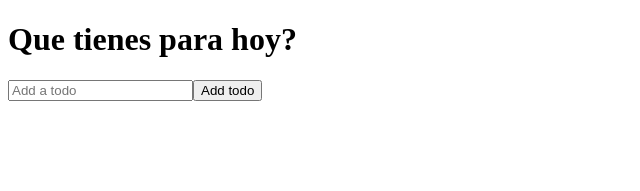
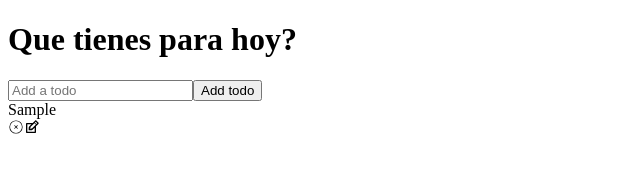
Before and after one commit to Luisdxvid/todo-list, a React (Create React App) app: page / in a window 1280 px wide. Both pictures are taken after typing "Sample" into the empty fields and a click on the button "Add todo". Shown: the top 191 px of the page, without its empty margins (0-640 px from the left). Built offline with nearby package versions, Linux system fonts and the light colour scheme.

Commit message:
Adding icons to remove and edit

```diff
--- a/src/components/Todo.js
+++ b/src/components/Todo.js
@@ -1,8 +1,9 @@
 import React, { useState } from "react";
 import TodoForm from "./TodoForm";
-import { RiCloseCircleLine } from "react-icons/ri";
+import { CiCircleRemove } from "react-icons/ci";
+import { TiEdit } from "react-icons/ti";
 
-function Todo() {
+function Todo({ todos, completeTodo }) {
   const [edit, setEdit] = useState({
     id: null,
     value: "",
@@ -17,8 +18,11 @@ function Todo() {
         {todo.text}
       </div>
       <div className="icons">
-        <AiOutlineCloseCircle />
-        <TiEdit />
+        <CiCircleRemove
+          onClick={() => removeTodo(todo.id)}
+          className="delete-icon"
+        />
+        <TiEdit onClick={() => removeTodo(todo.id)} className="delete-icon" />
       </div>
     </div>
   ));
--- a/src/components/TodoList.js
+++ b/src/components/TodoList.js
@@ -1,5 +1,6 @@
 import React, { useState } from "react";
 import TodoForm from "./TodoForm";
+import Todo from "./Todo";
 
 function TodoList() {
   const [todos, setTodos] = useState([]);
@@ -14,10 +15,21 @@ function TodoList() {
     setTodos(newTodos);
   };
 
+  const completeTodo = (id) => {
+    let updatedTodos = todos.map((todo) => {
+      if (todo.id === id) {
+        todo.isComplete = !todo.isComplete;
+      }
+      return todo;
+    });
+    setTodos(updatedTodos);
+  };
+
   return (
     <div>
       <h1>Que tienes para hoy?</h1>
       <TodoForm onSubmit={addTodo} />
+      <Todo todos={todos} completeTodo={completeTodo} />
     </div>
   );
 }
```
